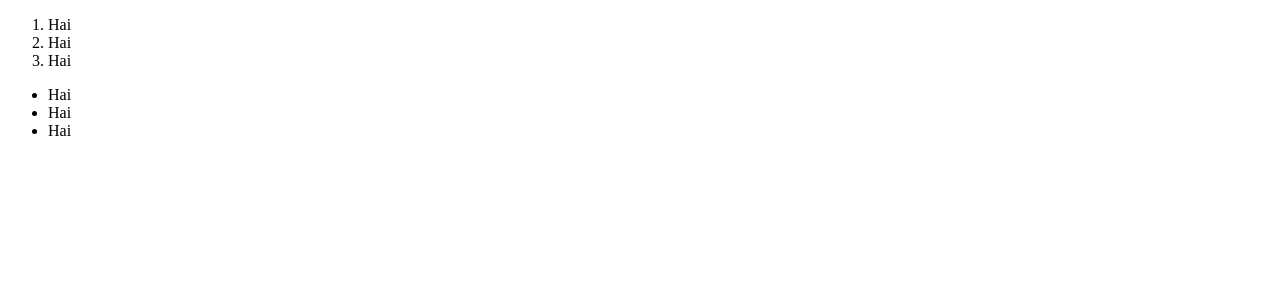
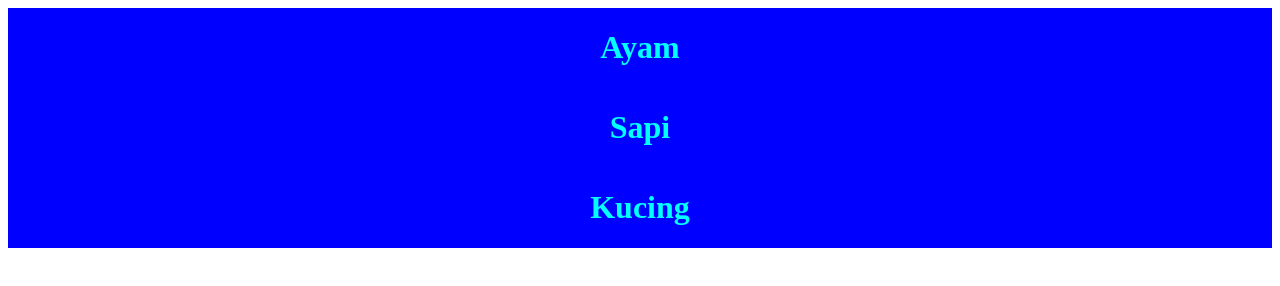
Before and after one commit to DynaudioP/header-web, a plain HTML site: page index.html in a window 1280 px wide. Drawn offline with Linux system fonts and the light colour scheme.

Commit message:
dengan web

```diff
--- a/index.html
+++ b/index.html
@@ -4,20 +4,15 @@
     <meta charset="UTF-8">
     <meta http-equiv="X-UA-Compatible" content="IE=edge">
     <meta name="viewport" content="width=device-width, initial-scale=1.0">
+    <link rel="stylesheet" type="text/css" href="style.css">
+    <script src="script.js"></script>
     <title>Document</title>
 </head>
 <body>
-    <header>
-        <ol>
-            <li>Hai</li>
-            <li>Hai</li>
-            <li>Hai</li>
-        </ol>
-        <ul>
-            <li>Hai</li>
-            <li>Hai</li>
-            <li>Hai</li>
-        </ul>
+    <header id="coba">
+        <h1>Ayam</h1>
+        <h1>Sapi</h1>
+        <h1>Kucing</h1>
     </header>
 </body>
 </html>
--- /dev/null
+++ b/script.js
@@ -0,0 +1,8 @@
+let a = 10;
+let b = 5;
+
+while (a < 15) {
+    console.log(a);
+    a += 1;
+
+}
--- /dev/null
+++ b/style.css
@@ -0,0 +1,8 @@
+#coba {
+    display: flex;
+    color: aqua;
+    background-color: blue;
+    justify-content: space-between;
+    align-items: center;
+    flex-direction: column;
+}
```
